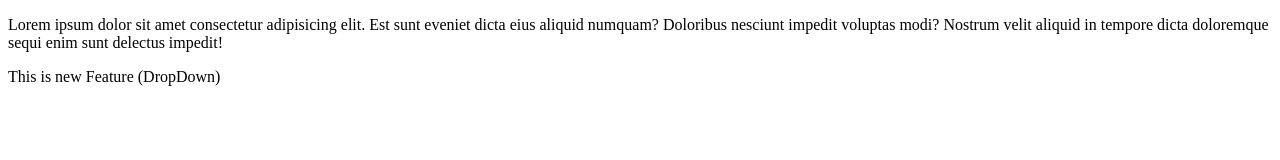
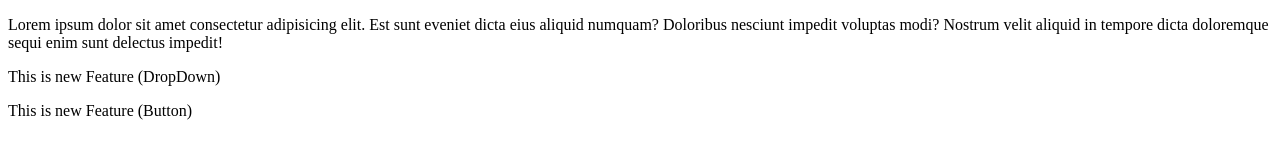
Before and after one commit to Ayushmaan176823243/local-repo, a plain HTML site: page index.html in a window 1280 px wide. Drawn offline with Linux system fonts and the light colour scheme.

Commit message:
Add button and DropDown

```diff
--- a/index.html
+++ b/index.html
@@ -14,5 +14,6 @@
     </p>
 
     <p>This is new Feature (DropDown)</p>
+    <p>This is new Feature (Button)</p>
   </body>
 </html>
```
